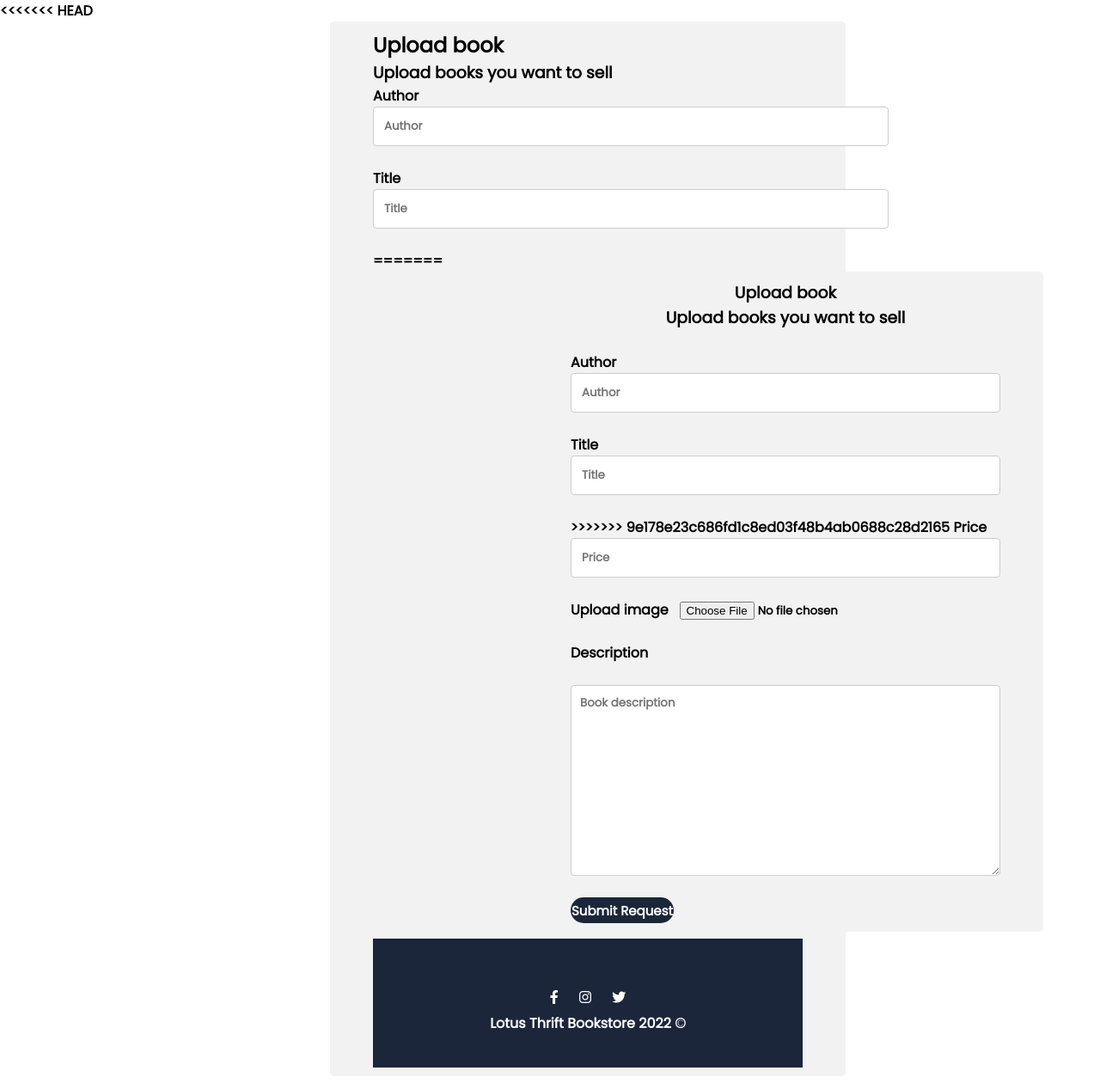
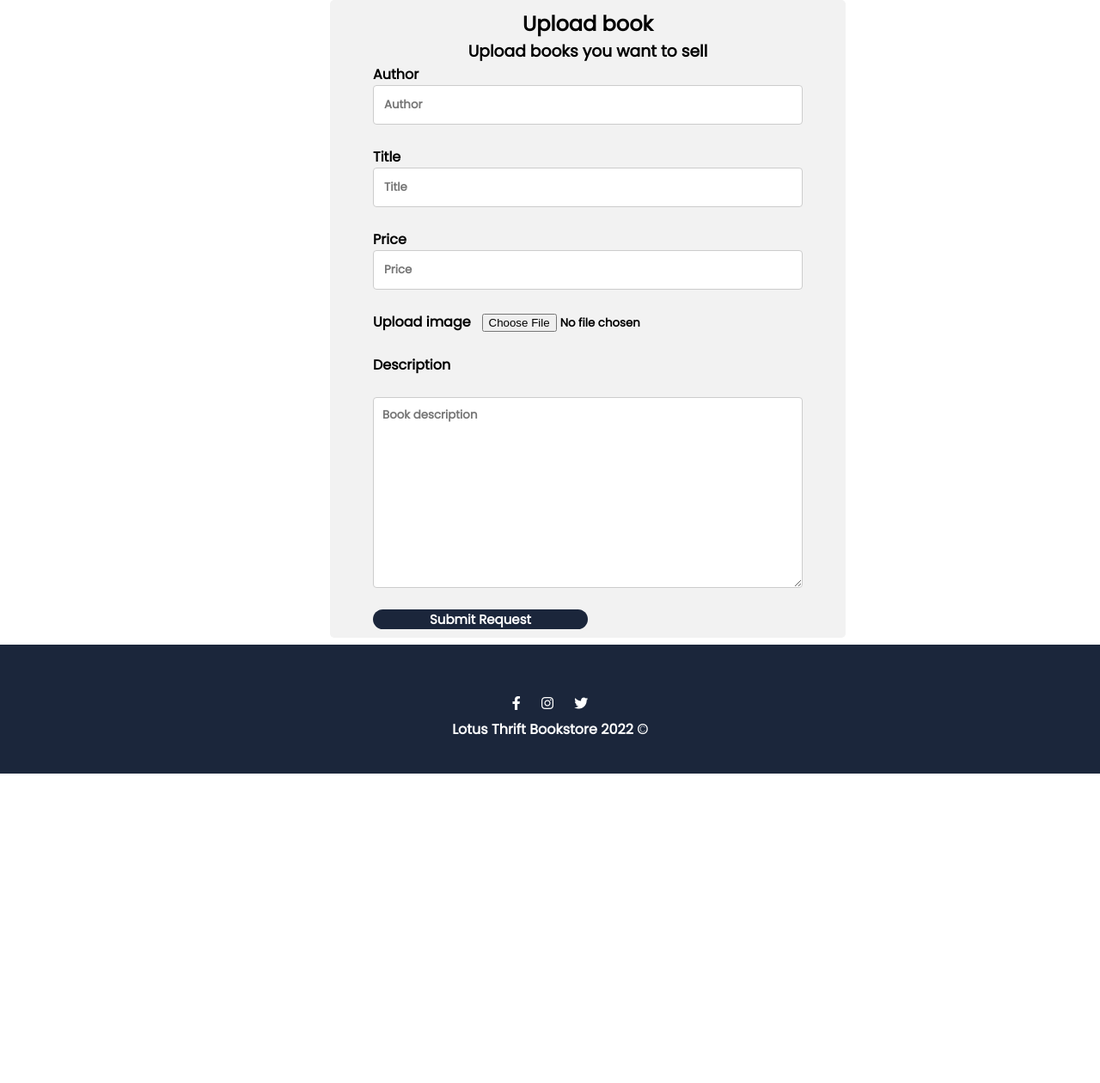
Before and after one commit to mashudu08/lotus-thrift-bookstore, a PHP site: page /sell-page.php in a window 1280 px wide. Shown: the part 85-1345 px from the top of the page at 86% size. After the commit the page ends 985 px from the top, so only its background shows below. Run offline with PHP 8.4, Linux system fonts and the light colour scheme; some libraries are stand-ins or nearby versions.

Commit message:
javascript_ain't_on_our_side

```diff
--- a/css/style.css
+++ b/css/style.css
@@ -57,33 +57,41 @@ a{
     height: 30px;
 }
 
+.fa-cart-shopping.zero::before
+{
+    opacity: 1;
+}
+
 /*SELL PAGE*/
 .sell-books {
     margin-left: 30%;
-   margin-bottom: 8px;
-   border-radius: 5px;
-   background-color: #f2f2f2;
-   padding: 10px 50px ;
-   width: 500px;
+    margin-bottom: 8px;
+    border-radius: 5px;
+    background-color: #f2f2f2;
+    padding: 10px 50px ;
+    width: 500px;
 }
 
 .sell-books form {
     display: inline-block;
 }
 
+
 /* HEAD */
-.btn-button
+.btn-reqbutton
 {
-    width: 190px;
+    width: 250px;
     border: 1px;
     border-radius: 15px;
+    background-color: #1B263B;
+    color: #ffffff;
     size: 18px;
     font-size: 15px;
     cursor: pointer;
     transition: 0.20px;
 }
 
-.btn-button:hover
+.btn-reqbutton:hover
 {
     color: #ffffff;
     background-color: darkgreen;
--- a/sell-page.php
+++ b/sell-page.php
@@ -57,27 +57,15 @@ Accessed: 25 May 2022
 
     ?>
      <!-- contact form styling using Bootstrap -->
-<<<<<<< HEAD
     <section class="sell-books">
         <form class="form" action="" method="post">
-            <h1 class="header-title">Upload book</h1>
-            <h3>Upload books you want to sell</h3>
+            <h1 style="text-align:center;" class="header-title">Upload book</h1>
+            <h3 style="text-align:center;">Upload books you want to sell</h3>
             <label>Author</label>
             <input type="text" class="text-input" name="Author" placeholder="Author" required/> <br><br>
 
             <label>Title</label>
             <input type="text" class="text-input" name="Title" placeholder="Title" required/><br><br>
-=======
-<section class="sell-books">
-    <form class="form" action="" method="post">
-        <h1 style="text-align:center;" class="header-title">Upload book</h1>
-        <h3 style="text-align:center;">Upload books you want to sell</h3><br>
-        <label>Author</label>
-        <input type="text" class="text-input" name="Author" placeholder="Author" required/> <br><br>
-
-        <label>Title</label>
-        <input type="text" class="text-input" name="Title" placeholder="Title" required/><br><br>
->>>>>>> 9e178e23c686fd1c8ed03f48b4ab0688c28d2165
 
             <label>Price</label>
             <input type="text" class="text-input" name="Price" placeholder="Price" required/><br><br>
@@ -89,7 +77,7 @@ Accessed: 25 May 2022
             <!-- <div id="upload" class="fa-solid fa-upload"></div> -->   <br>
             <label>Description</label> <br><br>
             <textarea class="text-input" name="Description" placeholder="Book description" cols="70" rows="10" required></textarea><br><br>
-            <input type="submit" class="btn-button" name="sell-request" value="Submit Request" />
+            <input type="submit" class="btn-reqbutton" name="sell-request" value="Submit Request" />
         </form>
     </section>
     <?php include 'footer.php'; ?>
```
Also changed, not shown: home-page.php (+16 -1 lines), js/homeJs.js (+15 -0 lines).
